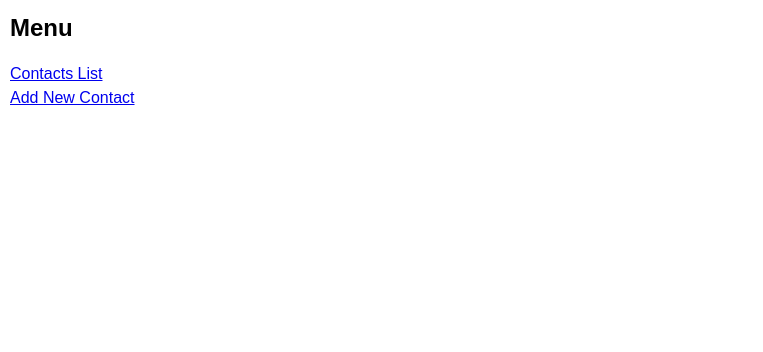
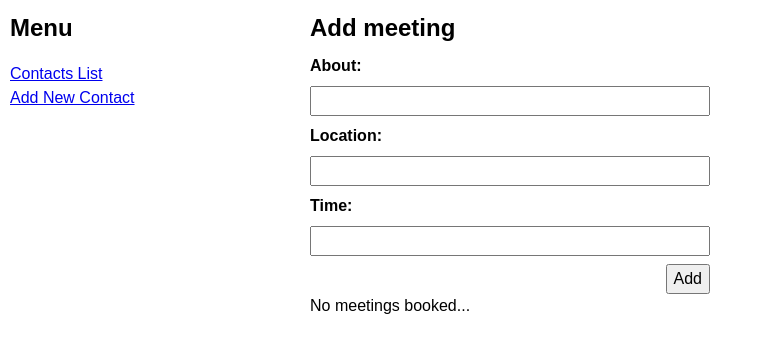
Before and after one commit to boolean-uk/react-address-book, a React (Create React App) app: page /contact/1/meetings in a window 1280 px wide. Shown: the top 352 px of the page, without its empty margins (0-763 px from the left). Built offline with nearby package versions, Linux system fonts and the light colour scheme; data requests are answered from the project's data file.

Commit message:
Extension 6.

```diff
--- a/db/db.json
+++ b/db/db.json
@@ -14,5 +14,14 @@
       "street": "32 Deebug Road",
       "city": "London"
     }
+  ],
+  "meetings": [
+    {
+      "about": "New meetings form",
+      "location": "Zoom",
+      "time": "3pm",
+      "contactId": "2",
+      "id": 1
+    }
   ]
 }
--- a/src/App.js
+++ b/src/App.js
@@ -5,6 +5,7 @@ import ContactsList from "./components/ContactsList"
 import ContactsAdd from "./components/ContactsAdd"
 import ContactsView from "./components/ContactsView"
 import ContactsEdit from "./components/ContactsEdit"
+import MeetingsList from "./components/MeetingsList"
 import "./styles/styles.css"
 
 export default function App() {
@@ -49,6 +50,10 @@ export default function App() {
             path="/contacts/:id/edit"
             element={<ContactsEdit contacts={contacts} setContacts={setContacts} />}
           />
+          <Route
+            path="/contact/:id/meetings"
+            element={<MeetingsList />}
+          />
         </Routes>
       </main>
     </>
--- a/src/components/ContactsView.js
+++ b/src/components/ContactsView.js
@@ -7,16 +7,16 @@ function ContactsView() {
   //TODO: Get the contact to load from the params and fetch.
   //With useEffect, load the contact when params changes
   //and update contact state
-  const params = useParams()
+  const { id } = useParams()
 
   useEffect(() => {
-    fetch(`http://localhost:4000/contacts?id=${params.id}`)
+    fetch(`http://localhost:4000/contacts?id=${id}`)
       .then(res => res.json())
       .then(data => {
         const retrievedContact = data[0]
         setContact(retrievedContact)
       })
-  }, [params])
+  }, [id])
 
   if (!contact) {
     return <p>Loading</p>
@@ -35,6 +35,9 @@ function ContactsView() {
         <a href={`https://twitter.com/${contact.twitter}`} target="_blank">
           {contact.twitter}
         </a>}
+        <Link to={`/contact/${contact.id}/meetings`} >
+          <p>See meetings</p>
+        </Link>
         <Link to={`/contacts/${contact.id}/edit`} >
           <p>Edit</p>
         </Link>
--- /dev/null
+++ b/src/components/MeetingsList.js
@@ -0,0 +1,71 @@
+import { useEffect, useState } from "react"
+import { useParams } from "react-router-dom"
+
+function MeetingsList() {
+  const { id } = useParams()
+  const initialData = { about: "", location: "", time: "", contactId: id }
+  const [meetingData, setMeetingData] = useState(initialData)
+  const [meetings, setMeetings] = useState([])
+
+  useEffect(() => {
+    fetch(`http://localhost:4000/meetings?contactId=${id}`)
+      .then(res => res.json())
+      .then(data => setMeetings(data))
+  }, [id])
+
+  const handleChange = (e) => {
+    const { name, value } = e.target
+    setMeetingData({...meetingData, [name]: value})
+  }
+  const handleSubmit = (e) => {
+    e.preventDefault()
+
+    const opts = {
+      method: "POST",
+      headers: { "Content-Type": "application/json" },
+      body: JSON.stringify(meetingData)
+    }
+    fetch(`http://localhost:4000/meetings`, opts)
+      .then(res => res.json())
+      .then(data => setMeetings([...meetings, data]))
+
+    setMeetingData(initialData)
+  }
+
+  return (
+    <>
+      <form className="form-stack contact-form" onSubmit={handleSubmit}>
+        <h2>Add meeting</h2>
+
+        <label htmlFor="about">About:</label>
+        <input id="about" name="about" type="text" required value={meetingData.about} onChange={handleChange}/>
+
+        <label htmlFor="location">Location:</label>
+        <input id="location" name="location" type="text" required value={meetingData.location} onChange={handleChange}/>
+
+        <label htmlFor="time">Time:</label>
+        <input id="time" name="time" type="text" required value={meetingData.time} onChange={handleChange}/>
+
+        <div className="actions-section">
+          <button className="button blue" type="submit">
+            Add
+          </button>
+        </div>
+      </form>
+      {meetings && meetings.length === 0 && <span>No meetings booked...</span>}
+      {meetings && <ul>
+        {meetings.map((meeting, i) => {
+          const { about, location, time } = meeting
+          return (
+            <li key={i}>
+              <h3>{about}</h3>
+              <p>{time}, {location}</p>
+            </li>
+          )
+        })}
+      </ul>}
+    </>
+  )
+}
+
+export default MeetingsList
--- a/src/useFetch.js
+++ b/src/useFetch.js
@@ -32,7 +32,6 @@ export const useFetch = (url) => {
             }
           }
       };
-
       fetchData();
     }, 1000);
 
```
Lines whose indentation alone changed are shown as unchanged.
